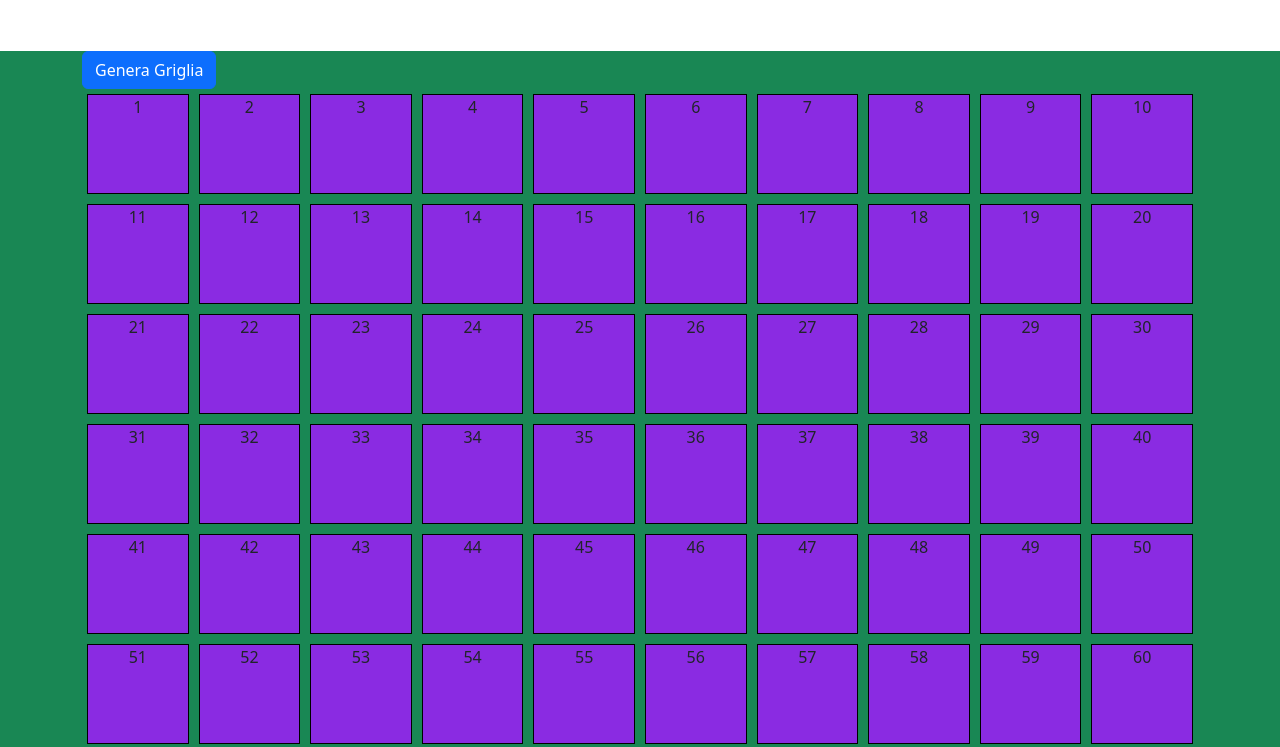
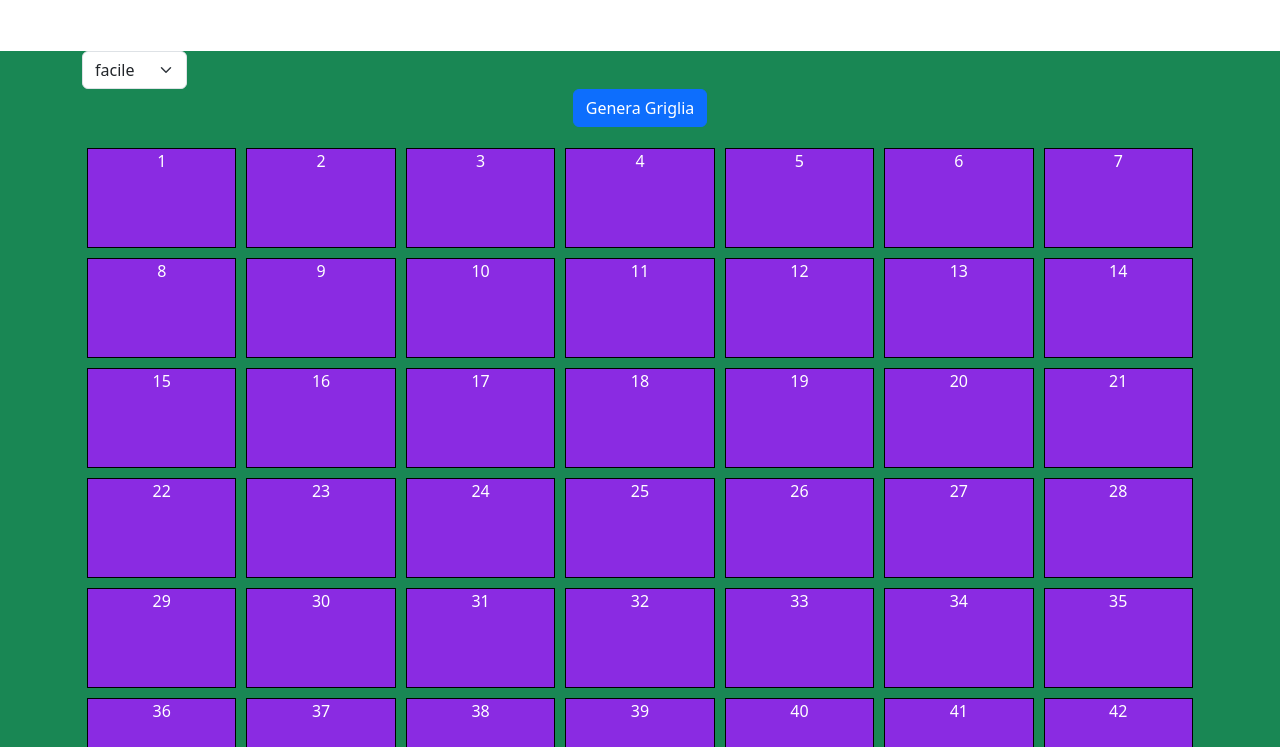
Before and after one commit to theguffs/js-campominato-grid, a plain HTML site: page index.html in a window 1280 px wide. Both pictures are taken after a click on the button "Genera Griglia". Shown: the part 53-800 px from the top of the page. Drawn offline with nearby package versions, Linux system fonts and the light colour scheme.

Commit message:
bonus fatto

```diff
--- a/index.html
+++ b/index.html
@@ -18,9 +18,14 @@
             </div>
         </header>
         <main class="bg-success">
-            <div class="container mt-5">
+            <div class="container mt-5 text-center">
+                <select id="difficoltà" class="form-select w-auto">
+                    <option value="facile">facile</option>
+                    <option value="medio">medio</option>
+                    <option value="difficile">difficile</option>
+                </select>
                 <button id="generate-button" class="btn btn-primary">Genera Griglia</button>
-                <div id="grid-container" class="d-flex flex-wrap text-center"></div>
+                <div id="grid-container" class="d-flex flex-wrap text-center mt-3 text-white"></div>
             </div>
         </main>
         <script src="script.js"></script>
--- a/script.js
+++ b/script.js
@@ -1,15 +1,33 @@
 document.getElementById('generate-button').addEventListener('click', function() {
     const container = document.getElementById('grid-container');
+    const difficulty = document.getElementById('difficoltà').value;
 // Pulisce il contenitore prima di aggiungere nuove celle
     container.innerHTML = '';
-    for (let i = 1; i <= 100; i++) {
-        const quadrati = document.createElement('div');
-        quadrati.classList.add('quadrati');
-        quadrati.textContent = i;
-        quadrati.addEventListener('click', function() {
-            quadrati.style.backgroundColor = 'lightcoral';
+
+    let quadratitot;
+    let livello;
+
+    if (difficulty == 'difficile') {
+        quadratitot = 100;
+        livello = 'difficile';
+    }
+    else if (difficulty == 'medio') {
+        quadratitot = 81;
+        livello = 'medio';
+    }
+    else if (difficulty == 'facile') {
+        quadratitot = 49;
+        livello = 'facile';
+    }
+
+    for (let i = 1; i <= quadratitot; i++) {
+        const cell = document.createElement('div');
+        cell.classList.add('quadrati', livello);
+        cell.textContent = i;
+        cell.addEventListener('click', function() {
+            cell.style.backgroundColor = 'lightcoral';
             console.log(`Cella cliccata: ${i}`);
         });
-        container.append(quadrati);
+        container.append(cell);
     }
 });
--- a/style.css
+++ b/style.css
@@ -6,3 +6,12 @@
     margin: 5px;
     display: inline-block;
 }
+.difficile {
+    width: calc((100% / 10) - 10px);
+}
+.medio {
+    width: calc((100% / 9) - 10px);
+}
+.facile {
+    width: calc((100% / 7) - 10px);
+}
```
